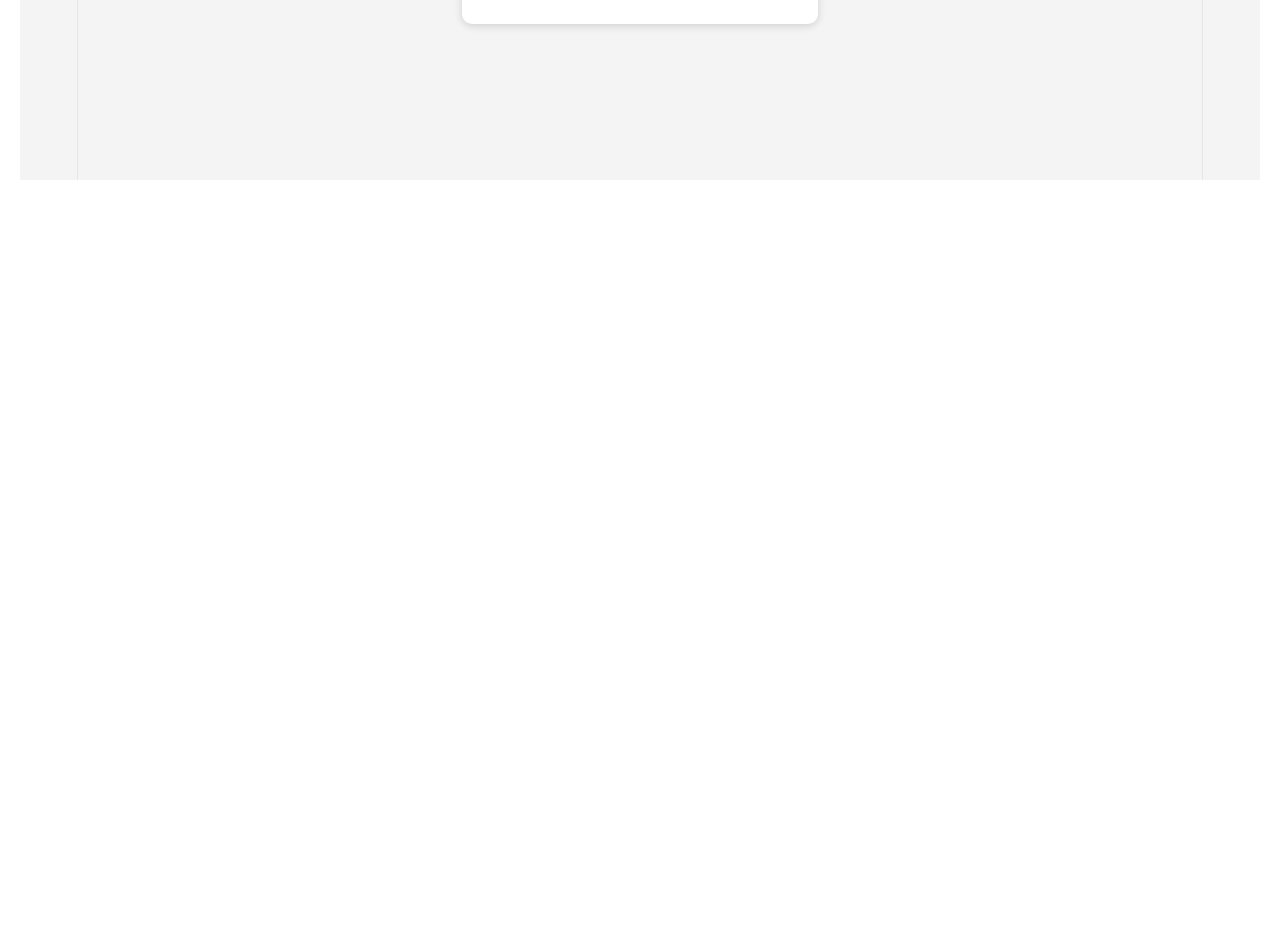
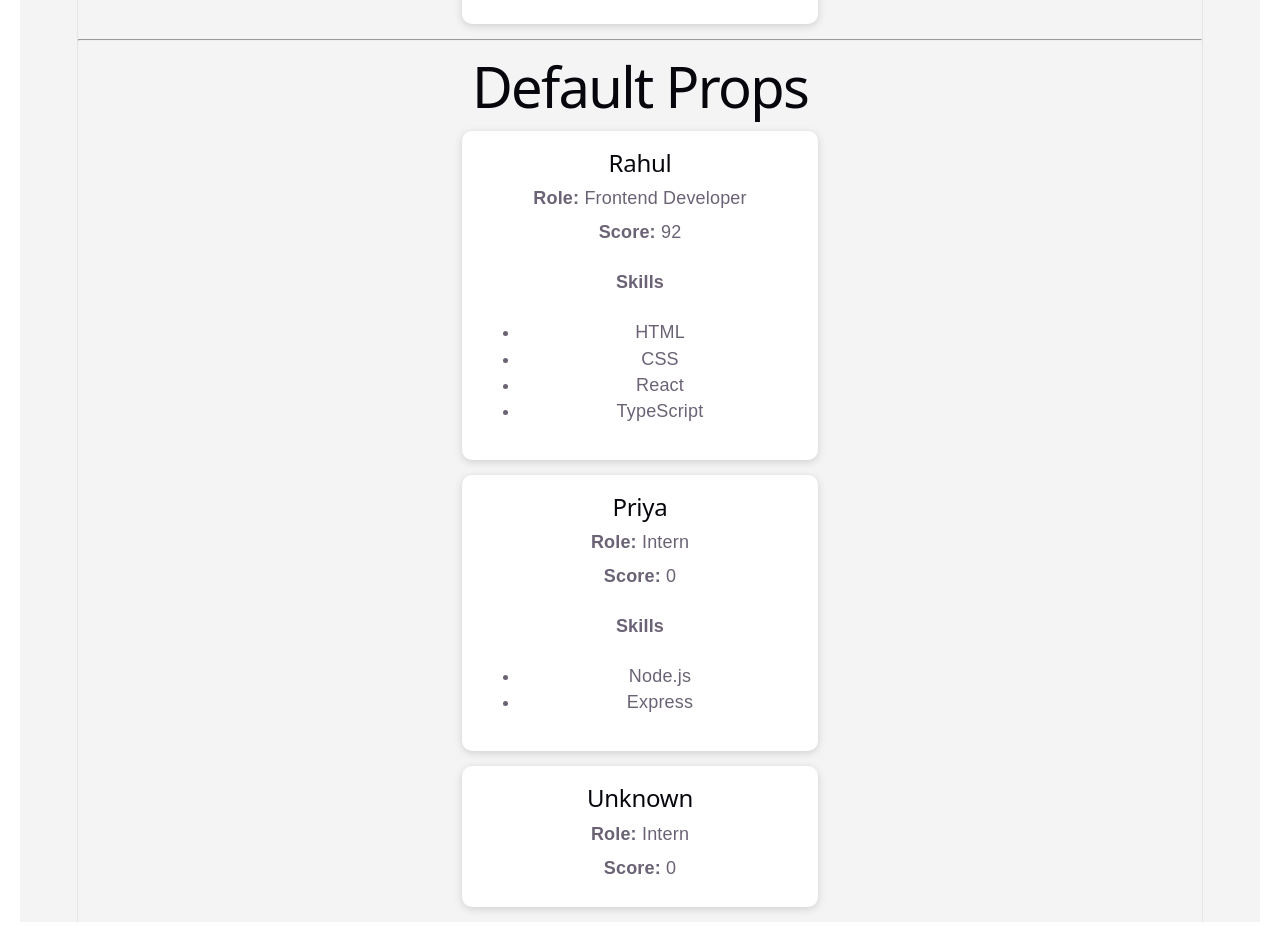
Before and after one commit to Josemafita-L/js-training, a React (Vite) app in the folder react/session2/: page / in a window 1280 px wide. Shown: the part 640-1582 px from the top of the page. Before the commit the page ends 840 px from the top, so only its background shows below. Built offline with nearby package versions, Linux system fonts and the light colour scheme.

Commit message:
react/session2: Complete default props

```diff
--- a/react/session2/src/App.tsx
+++ b/react/session2/src/App.tsx
@@ -1,10 +1,12 @@
-import './App.css'
-import InternCard from './InternCard'
+import "./App.css"
+import InternCard from "./InternCard"
+import ProfileCard from "./ProfileCard"
 
 function App() {
   return (
     <div>
-      <h1>Intern Details</h1>
+
+      <h1>Typed Props</h1>
 
       <InternCard
         name="Rahul"
@@ -23,16 +25,27 @@ function App() {
         score={45}
         isPresent={false}
       />
+
+      <hr />
+
+      <h1>Default Props</h1>
+
+<ProfileCard
+  name="Rahul"
+  role="Frontend Developer"
+  score={92}
+  skills={["HTML", "CSS", "React", "TypeScript"]}
+/>
+
+<ProfileCard
+  name="Priya"
+  skills={["Node.js", "Express"]}
+/>
+
+<ProfileCard />
+
     </div>
   )
 }
 
 export default App
-// TypeScript reports an error because score expects a number,
-// not a string. Catching this during development prevents runtime bugs.
-// TypeScript prevents passing a string where a boolean is required,
-// helping ensure the component receives the correct data type.
-// Required props cannot be omitted. TypeScript ensures all required
-// data is provided before the component is rendered.
-// TypeScript rejects unknown props, preventing accidental or
-// unsupported data from being passed to the component.
--- /dev/null
+++ b/react/session2/src/ProfileCard.tsx
@@ -0,0 +1,50 @@
+interface ProfileCardProps {
+  name?: string
+  role?: string
+  score?: number
+  skills?: string[]
+}
+
+// The '?' makes props optional. Default values ensure the component
+// always has safe data to work with.
+// Giving skills a default empty array prevents errors when using
+// array methods like .length or .map().
+function ProfileCard({
+  name = "Unknown",
+  role = "Intern",
+  score = 0,
+  skills = [],
+}: ProfileCardProps) {
+  return (
+    <div className="card">
+      <h2>{name}</h2>
+
+      <p>
+        <strong>Role:</strong> {role}
+      </p>
+
+      <p>
+        <strong>Score:</strong> {score}
+      </p>
+
+      {skills.length > 0 && (
+        <>
+          <h4>Skills</h4>
+
+          <ul>
+            {skills.map((skill: string, index: number) => (
+              <li key={index}>{skill}</li>
+            ))}
+          </ul>
+        </>
+      )}
+
+      {/* If skills = [] is removed, TypeScript reports:
+          'skills' is possibly 'undefined'.
+          This shows why array props should have safe default values
+          before calling methods like .length or .map(). */}
+    </div>
+  )
+}
+
+export default ProfileCard
```
